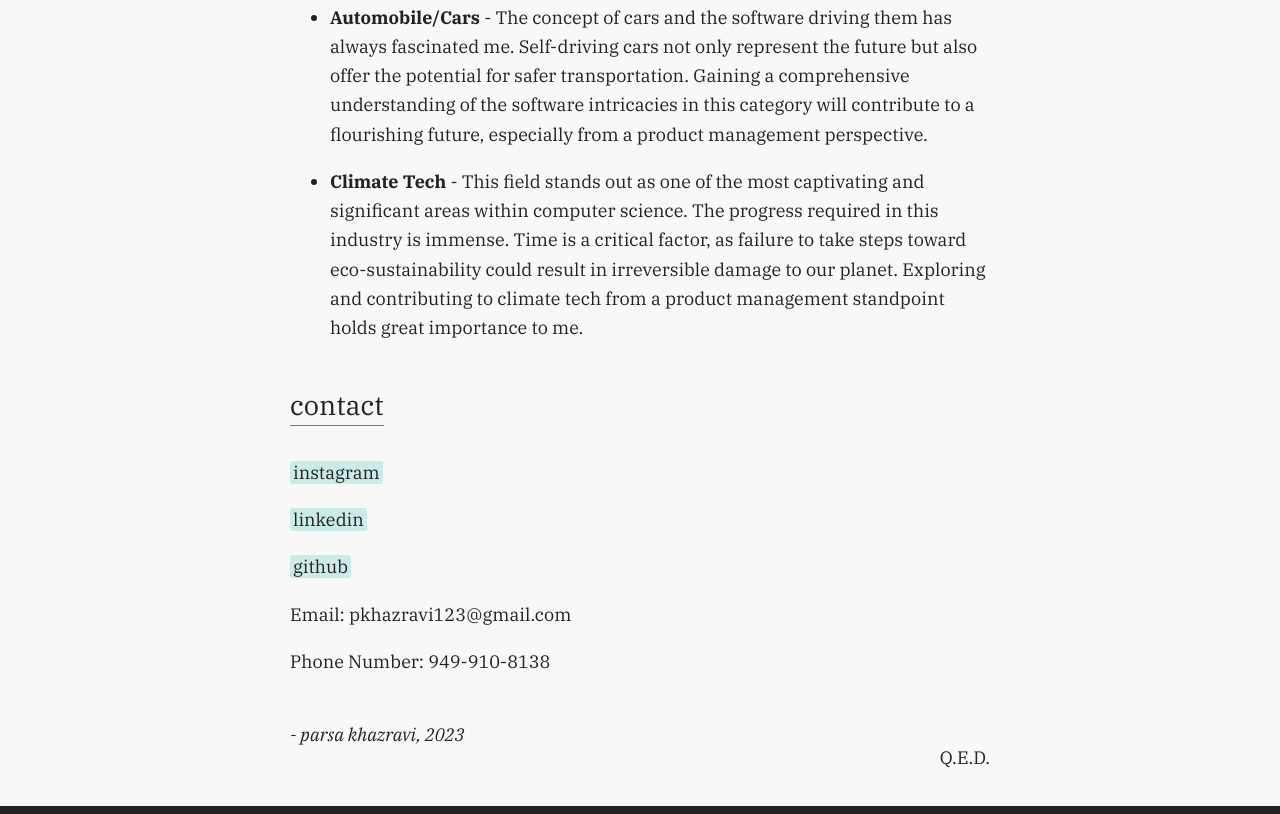
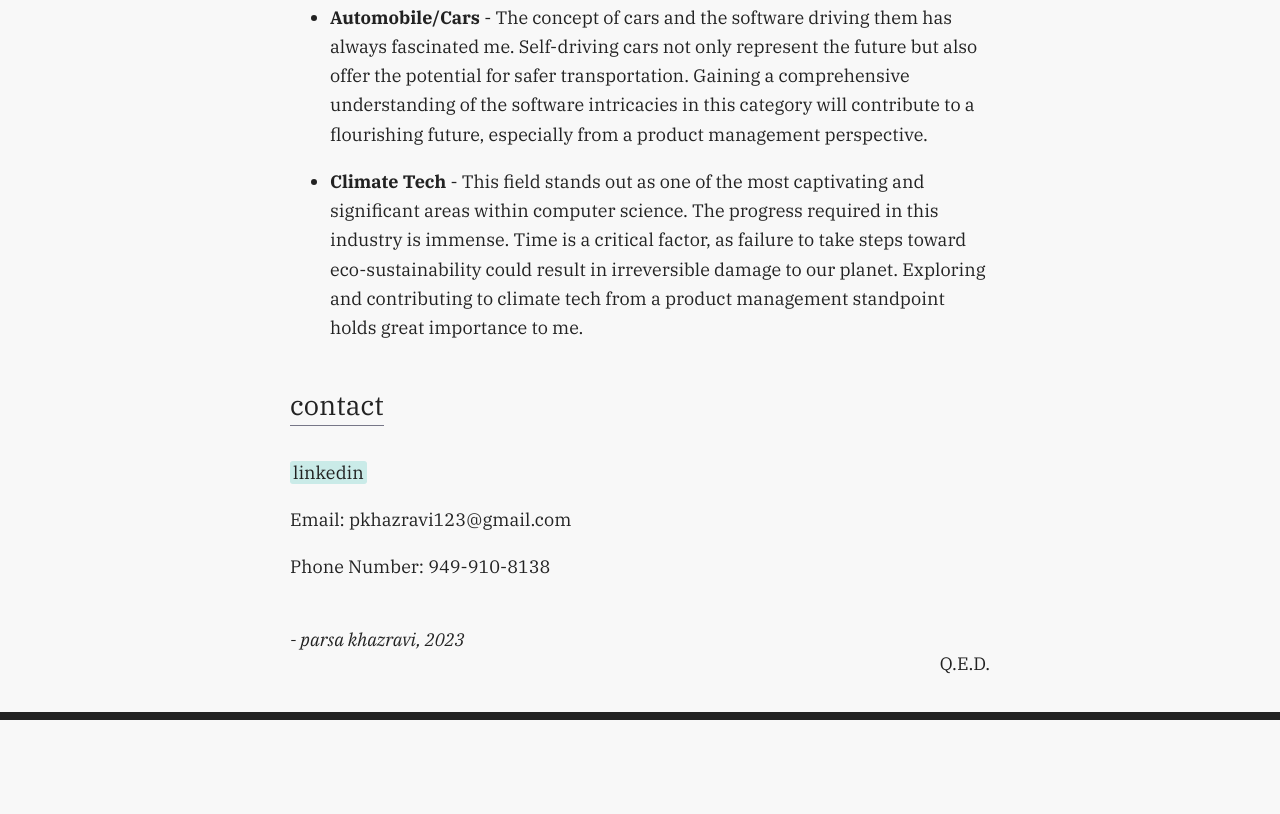
Before and after one commit to ParsaKhazravi/parsakhazravi.github.io, a plain HTML site: page index.html in a window 1280 px wide. Shown: the part 1106-1920 px from the top of the page. After the commit the page ends 1826 px from the top, so only its background shows below. Drawn offline with Linux system fonts and the light colour scheme; a script that the page names is missing.

Commit message:
new changes

```diff
--- a/index.html
+++ b/index.html
@@ -23,7 +23,6 @@
         </div>
         <nav>
             <a target="_blank"href="ParsaKhazravi_Resume.pdf">Resume</a>
-            <a target="_blank"href="https://www.instagram.com/_schoolboy_p/">Fits</a>
             <div id="logo"><img src="logo.png"></div>
         </nav>
     </div>
@@ -53,9 +52,7 @@ While the computer science industry presents numerous avenues, a select few have
 <p></p>
 <p><span id="contact"></span></p>
 <h2 id="get-in-touch">contact</h2>
-<p><a href="https://www.instagram.com/_schoolboy_p/">instagram</a></p>
 <p><a href="https://www.linkedin.com/feed/?trk=guest_homepage-basic_nav-header-signin">linkedin</a></p>
-<p><a href="https://github.com/ParsaKhazravi">github</a></p>
 <p> Email: pkhazravi123@gmail.com </p>
 <p> Phone Number: 949-910-8138 </p>
 
```
